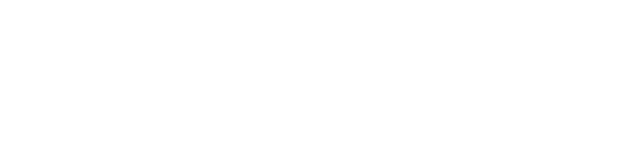
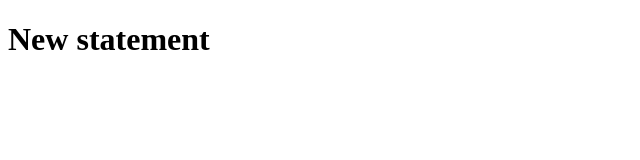
Before and after one commit to kittylord00/shitpastecode, a plain HTML site: page index.html in a window 1280 px wide. Shown: the whole page, without its empty margins (0-640 px from the left). Drawn offline with Linux system fonts and the light colour scheme.

Commit message:
Add new state

```diff
--- a/index.html
+++ b/index.html
@@ -8,6 +8,6 @@
     <link rel="stylesheet" href="">
 </head>
 <body>
-
+    <h1>New statement</h1>
 </body>
 </html>
```
